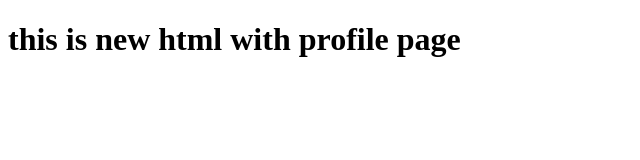
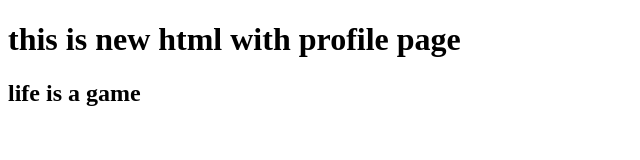
Before and after one commit to ojhasojan/hellohello, a plain HTML site: page profile.html in a window 1280 px wide. Shown: the whole page, without its empty margins (0-640 px from the left). Drawn offline with Linux system fonts and the light colour scheme.

Commit message:
profile modified

```diff
--- a/profile.html
+++ b/profile.html
@@ -7,5 +7,6 @@
 </head>
 <body>
     <h1>this is new html with profile page</h1>
+    <h2>life is a game</h2>
 </body>
 </html>
```
